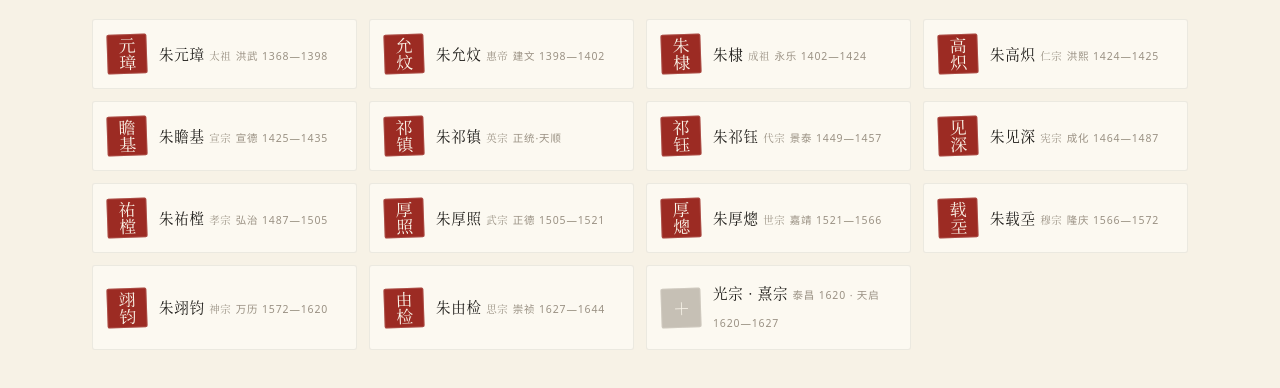
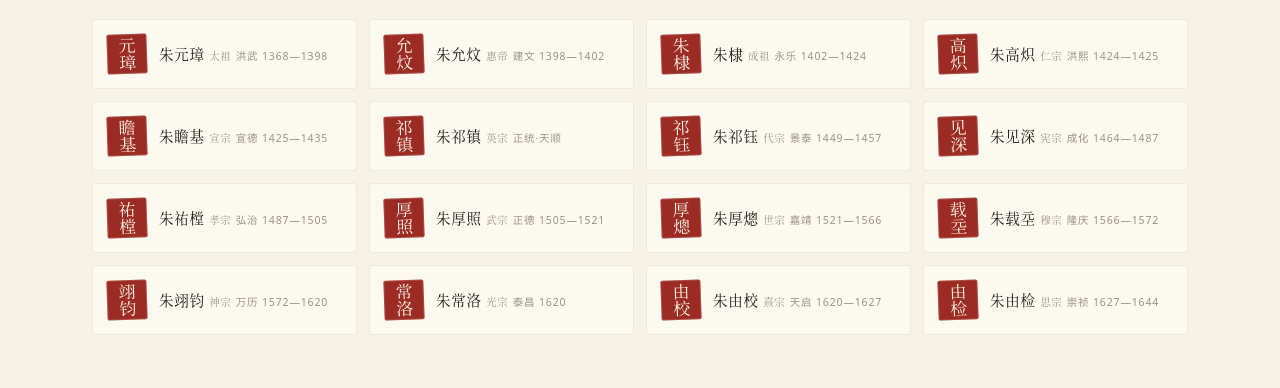
Before and after one commit to x13502239474-oss/ming-dynasty-scroll, a plain HTML site: page index.html in a window 1280 px wide. Shown: the part 2405-2793 px from the top of the page. Drawn offline with Linux system fonts and the light colour scheme.

Commit message:
首页十六帝补齐光宗、熹宗，移除占位卡；卷末说明改为实际篇数

```diff
--- a/index.html
+++ b/index.html
@@ -212,6 +212,8 @@
     ['zhuhouzhong', '世宗', '嘉靖 1521—1566'],
     ['zhuzaihou', '穆宗', '隆庆 1566—1572'],
     ['zhuyijun', '神宗', '万历 1572—1620'],
+    ['zhuchangluo', '光宗', '泰昌 1620'],
+    ['zhuyoujiao', '熹宗', '天启 1620—1627'],
     ['zhuyoujian', '思宗', '崇祯 1627—1644'],
   ];
   $('#empRow').innerHTML = EMP.map(([id, miao, reign]) => {
@@ -220,10 +222,7 @@
       <span class="emp-seal">${p ? M.sealChar(p) : '明'}</span>
       <span><span class="emp-name">${p ? p.name : '待补'} <span style="font-size:10.5px;color:var(--ink-4)">${miao}</span></span>
       <span class="emp-meta">${reign}</span></span></a>`;
-  }).join('') + `<a class="emp pending" href="timeline.html">
-      <span class="emp-seal">＋</span>
-      <span><span class="emp-name">光宗 · 熹宗</span>
-      <span class="emp-meta">泰昌 1620 · 天启 1620—1627</span></span></a>`;
+  }).join('');
 
   /* 专题 */
   $('#topicGrid').innerHTML = M.topics.map(M.topicCard).join('');
```
